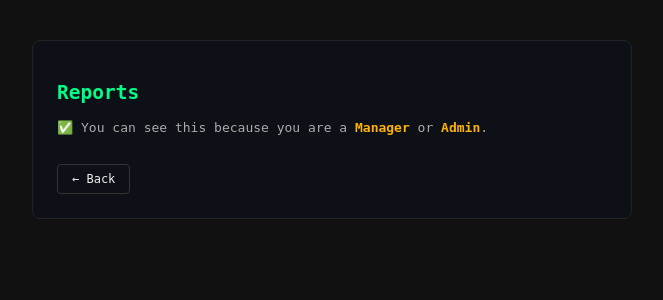
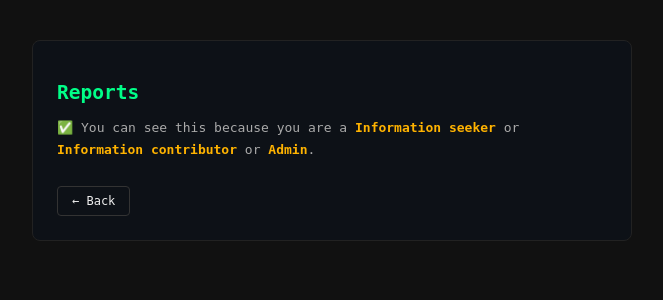
Before and after one commit to Edwin-8703/django-groups-demo, a Django app: page /reports/ in a window 1280 px wide. Shown: the part 40-340 px from the top of the page, without its empty margins (308-971 px from the left). Run offline with Django 4.2, Linux system fonts and the light colour scheme; the visitor is signed in with stand-in values (Sample User, id 1).

Commit message:
use cases

```diff
--- a/accounts/templates/accounts/reports.html
+++ b/accounts/templates/accounts/reports.html
@@ -2,7 +2,7 @@
 {% block content %}
 <div class="card">
   <h2>Reports</h2>
-  <p>✅ You can see this because you are a <strong style="color:#ffb300">Manager</strong> or <strong style="color:#ffb300">Admin</strong>.</p>
+  <p>✅ You can see this because you are a <strong style="color:#ffb300">Information seeker</strong> or <strong style="color:#ffb300">Information contributor</strong> or <strong style="color:#ffb300">Admin</strong>.</p>
   <a class="btn" href="/dashboard/">← Back</a>
 </div>
 {% endblock %}
--- a/accounts/templates/accounts/settings.html
+++ b/accounts/templates/accounts/settings.html
@@ -2,7 +2,7 @@
 {% block content %}
 <div class="card">
   <h2>Settings</h2>
-  <p>✅ You can see this because you are an <strong style="color:#ffb300">Admin</strong>.</p>
+  <p>✅ You can see this because you are an <strong style="color:#ffb300">Admin</strong> or <strong style="color:#ffb300">Service coordinator</strong> or <strong style="color:#ffb300">Service user</strong>.</p>
   <a class="btn" href="/dashboard/">← Back</a>
 </div>
 {% endblock %}
```
